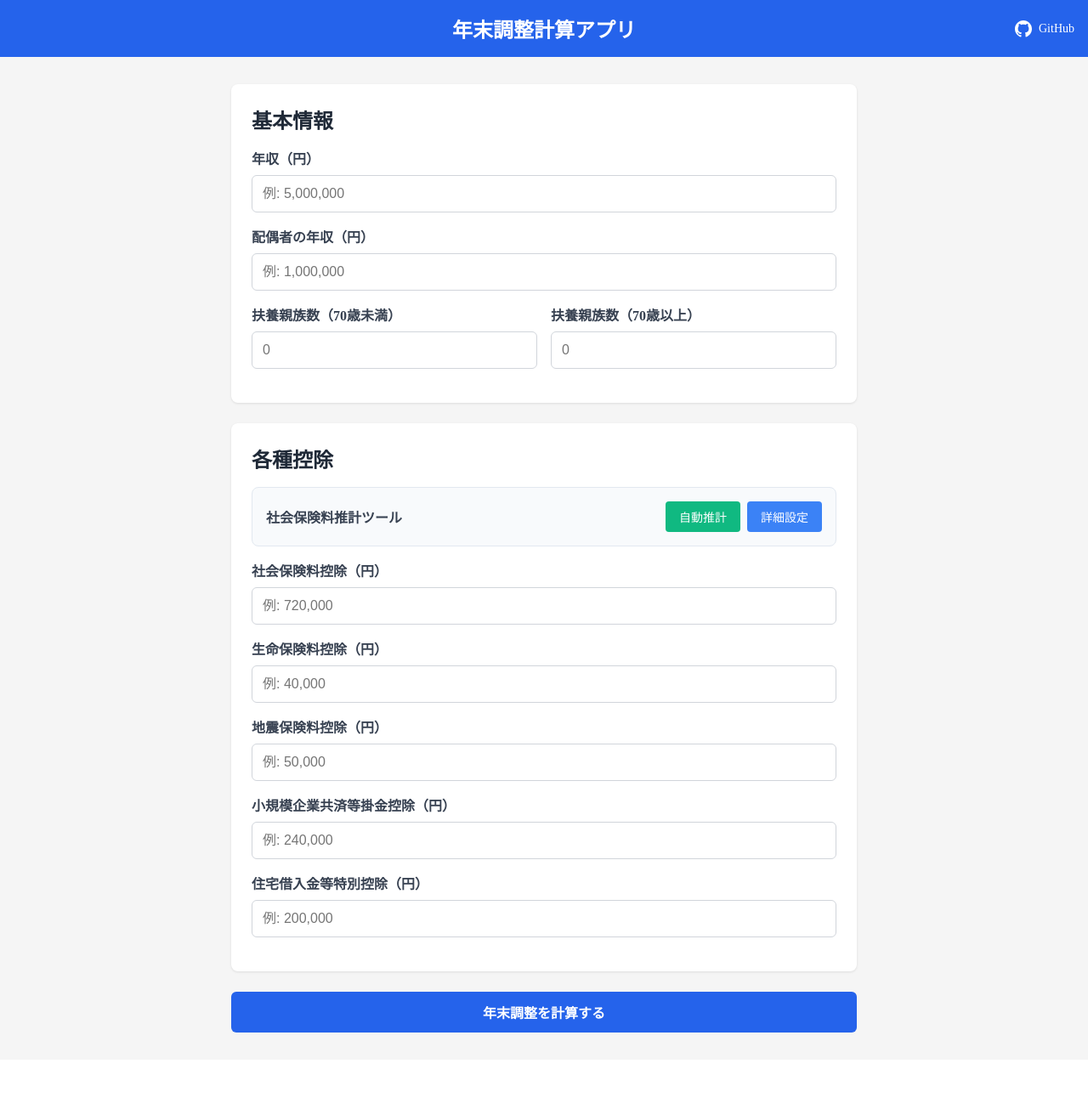
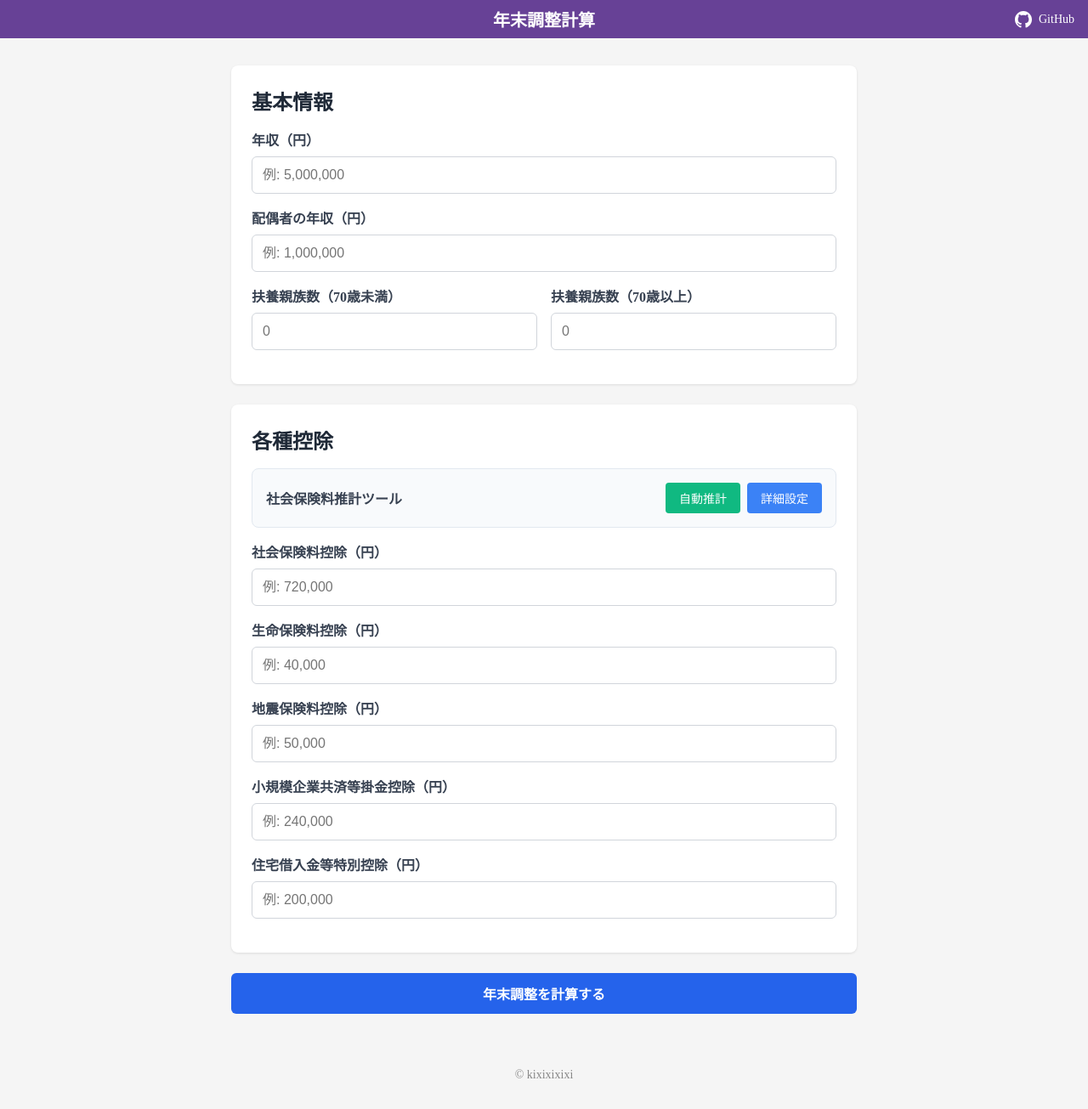
Before and after one commit to kixixixixi/year-end-tax-adjustment, a Next.js app: page / in a window 1280 px wide. Shown: the whole page at 85% size. Before the commit the page ends 1247 px from the top, so only its background shows below. Built offline with nearby package versions, Linux system fonts and the light colour scheme.

Commit message:
Fix layout

```diff
--- a/app/layout.tsx
+++ b/app/layout.tsx
@@ -1,7 +1,7 @@
 import "./style.css"
 
 export const metadata = {
-  title: "年末調整計算アプリ",
+  title: "年末調整計算",
   description: "日本の年末調整を簡単に計算できるアプリケーションです",
 }
 
@@ -11,19 +11,19 @@ const RootLayout = ({ children }: { children: React.ReactNode }) => {
       <head>
         <meta name="viewport" content="width=device-width, initial-scale=1" />
       </head>
-      <body>
+      <body style={{ backgroundColor: "#f5f5f5" }}>
         <div style={{ minHeight: "100vh", backgroundColor: "#f5f5f5" }}>
           <header
             style={{
-              backgroundColor: "#2563eb",
+              backgroundColor: "#674196",
               color: "white",
-              padding: "1rem",
+              padding: ".5rem",
               textAlign: "center",
               position: "relative",
             }}
           >
-            <h1 style={{ margin: 0, fontSize: "clamp(1.25rem, 4vw, 1.5rem)" }}>
-              年末調整計算アプリ
+            <h1 style={{ margin: 0, fontSize: "clamp(1rem, 3vw, 1.25rem)" }}>
+              年末調整計算
             </h1>
             <a
               href="https://github.com/kixixixixi/year-end-tax-adjustment"
@@ -48,7 +48,7 @@ const RootLayout = ({ children }: { children: React.ReactNode }) => {
                 viewBox="0 0 24 24"
                 fill="currentColor"
               >
-                <path d="M12 0c-6.626 0-12 5.373-12 12 0 5.302 3.438 9.8 8.207 11.387.599.111.793-.261.793-.577v-2.234c-3.338.726-4.033-1.416-4.033-1.416-.546-1.387-1.333-1.756-1.333-1.756-1.089-.745.083-.729.083-.729 1.205.084 1.839 1.237 1.839 1.237 1.07 1.834 2.807 1.304 3.492.997.107-.775.418-1.305.762-1.604-2.665-.305-5.467-1.334-5.467-5.931 0-1.311.469-2.381 1.236-3.221-.124-.303-.535-1.524.117-3.176 0 0 1.008-.322 3.301 1.23.957-.266 1.983-.399 3.003-.404 1.02.005 2.047.138 3.006.404 2.291-1.552 3.297-1.23 3.297-1.23.653 1.653.242 2.874.118 3.176.77.84 1.235 1.911 1.235 3.221 0 4.609-2.807 5.624-5.479 5.921.43.372.823 1.102.823 2.222v3.293c0 .319.192.694.801.576 4.765-1.589 8.199-6.086 8.199-11.386 0-6.627-5.373-12-12-12z"/>
+                <path d="M12 0c-6.626 0-12 5.373-12 12 0 5.302 3.438 9.8 8.207 11.387.599.111.793-.261.793-.577v-2.234c-3.338.726-4.033-1.416-4.033-1.416-.546-1.387-1.333-1.756-1.333-1.756-1.089-.745.083-.729.083-.729 1.205.084 1.839 1.237 1.839 1.237 1.07 1.834 2.807 1.304 3.492.997.107-.775.418-1.305.762-1.604-2.665-.305-5.467-1.334-5.467-5.931 0-1.311.469-2.381 1.236-3.221-.124-.303-.535-1.524.117-3.176 0 0 1.008-.322 3.301 1.23.957-.266 1.983-.399 3.003-.404 1.02.005 2.047.138 3.006.404 2.291-1.552 3.297-1.23 3.297-1.23.653 1.653.242 2.874.118 3.176.77.84 1.235 1.911 1.235 3.221 0 4.609-2.807 5.624-5.479 5.921.43.372.823 1.102.823 2.222v3.293c0 .319.192.694.801.576 4.765-1.589 8.199-6.086 8.199-11.386 0-6.627-5.373-12-12-12z" />
               </svg>
               GitHub
             </a>
@@ -63,6 +63,17 @@ const RootLayout = ({ children }: { children: React.ReactNode }) => {
             {children}
           </main>
         </div>
+        <footer
+          style={{
+            color: "#888",
+            fontSize: "0.875rem",
+            padding: "2rem .5rem",
+            textAlign: "center",
+            position: "relative",
+          }}
+        >
+          <p>&copy;&nbsp;kixixixixi</p>
+        </footer>
       </body>
     </html>
   )
```
